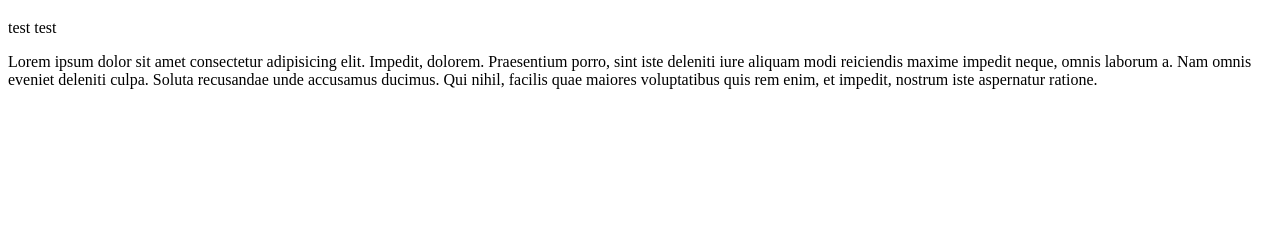
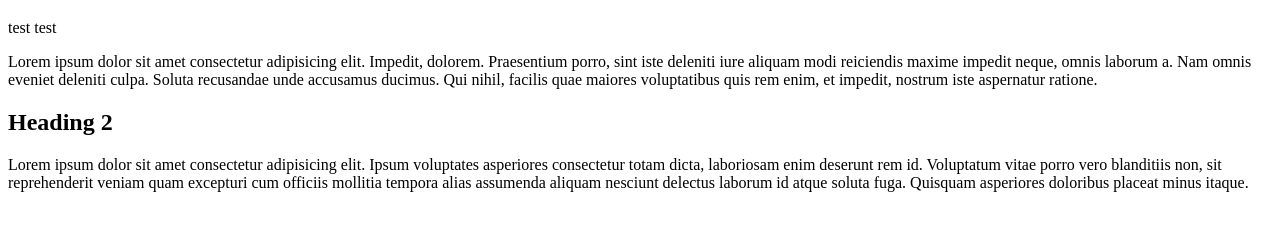
Before and after one commit to kaouthar-bk/testing-git-and-github, a website: page test.html in a window 1280 px wide. Shown: the part 61-292 px from the top of the page. Drawn offline with Linux system fonts and the light colour scheme.

Commit message:
Modified test.html

```diff
--- a/test.html
+++ b/test.html
@@ -17,5 +17,14 @@
             facilis quae maiores voluptatibus quis rem enim, et impedit, nostrum
             iste aspernatur ratione.
         </p>
+        <h2>Heading 2</h2>
+        <p>
+            Lorem ipsum dolor sit amet consectetur adipisicing elit. Ipsum
+            voluptates asperiores consectetur totam dicta, laboriosam enim
+            deserunt rem id. Voluptatum vitae porro vero blanditiis non, sit
+            reprehenderit veniam quam excepturi cum officiis mollitia tempora
+            alias assumenda aliquam nesciunt delectus laborum id atque soluta
+            fuga. Quisquam asperiores doloribus placeat minus itaque.
+        </p>
     </body>
 </html>
```
